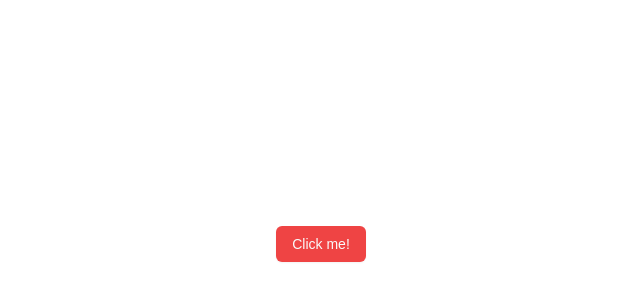
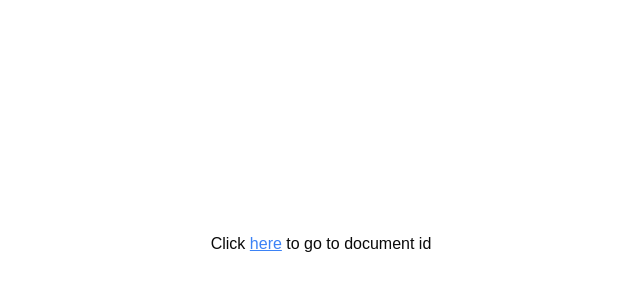
Before and after one commit to SqueeCodes/docs-clone, a Next.js app: page / in a window 1280 px wide. Shown: the part 156-456 px from the top of the page, without its empty margins (319-959 px from the left). Built offline with nearby package versions, Linux system fonts and the light colour scheme.

Commit message:
added page and layout basics

```diff
--- a/src/app/documents/[documentId]/layout.tsx
+++ /dev/null
@@ -1,14 +0,0 @@
-interface DocumentsLayoutProps {
-    children: React.ReactNode;
-};
-
-const DocumentsLayout = ({ children }: DocumentsLayoutProps) => {
-  return (
-    <div className="flex flex-col gap-y-4">
-      <nav className="w-full bg-red-500">Document navbar</nav>
-    {children}
-    </div>
-  );
-}
-
-export default DocumentsLayout;
--- a/src/app/page.tsx
+++ b/src/app/page.tsx
@@ -1,11 +1,9 @@
-import { Button } from "@/components/ui/button";
+import Link from "next/link";
 
 const Home = () =>{
   return (
     <div className="flex min-h-screen items-center justify-center">
-      <Button variant={"destructive"}>
-        Click me!
-      </Button>
+    Click <Link href="/documents/123"> &nbsp;<span className="text-blue-500 underline">here</span>&nbsp;</Link> to go to document id
     </div>
   );
 
```
